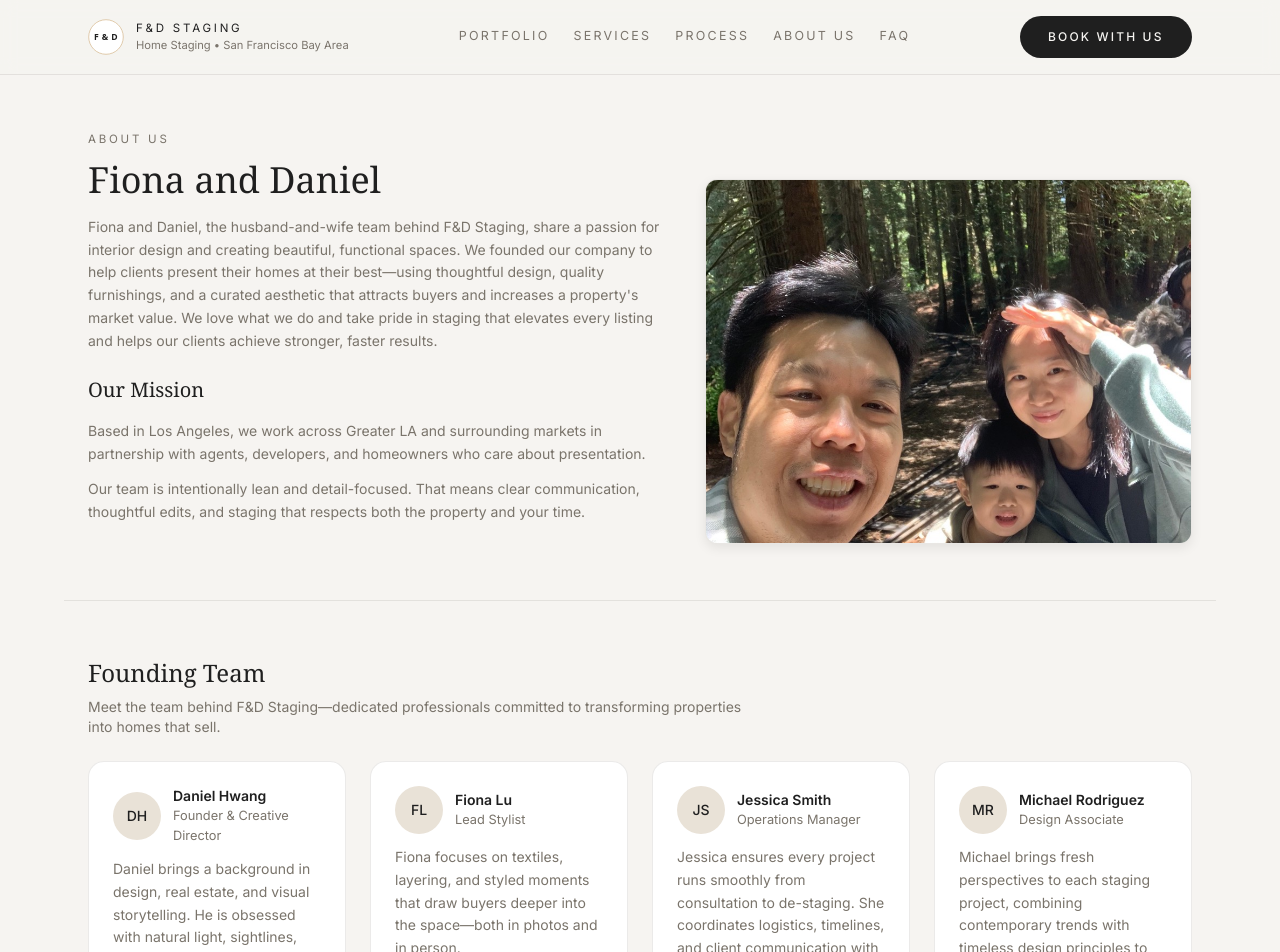
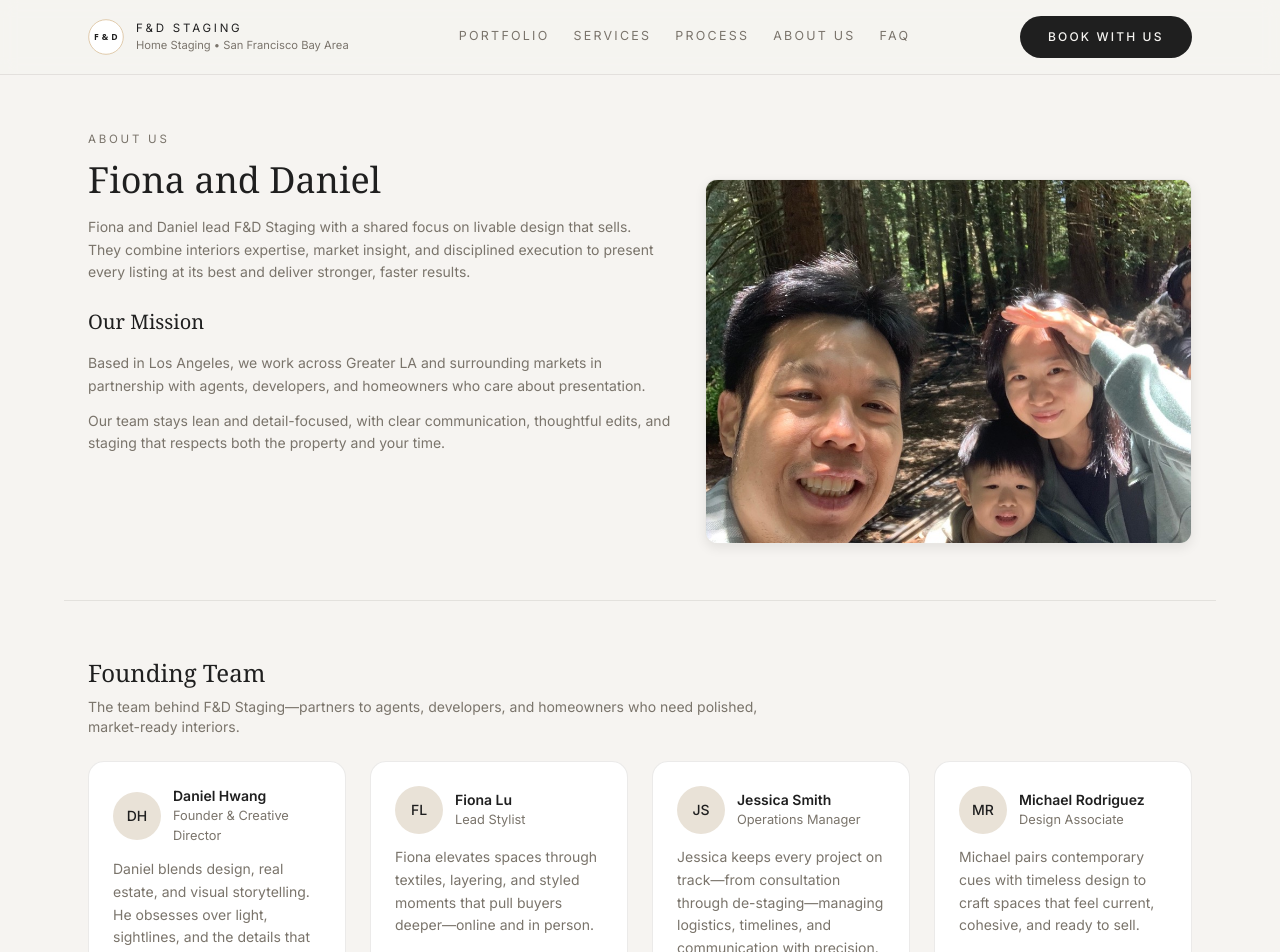
Before and after one commit to timothychengg/fd-staging, a Next.js app: page /about in a window 1280 px wide. Shown: the top 952 px of the page. Built offline with nearby package versions, Linux system fonts and the light colour scheme.

Commit message:
Polish site copy and stat layout

```diff
--- a/app/about/page.js
+++ b/app/about/page.js
@@ -39,14 +39,10 @@ export default function AboutPage() {
                 Fiona and Daniel
               </h1>
               <p className='max-w-xl text-sm leading-relaxed text-luxmuted'>
-                Fiona and Daniel, the husband-and-wife team behind F&amp;D
-                Staging, share a passion for interior design and creating
-                beautiful, functional spaces. We founded our company to help
-                clients present their homes at their best—using thoughtful
-                design, quality furnishings, and a curated aesthetic that
-                attracts buyers and increases a property's market value. We love
-                what we do and take pride in staging that elevates every listing
-                and helps our clients achieve stronger, faster results.
+                Fiona and Daniel lead F&amp;D Staging with a shared focus on
+                livable design that sells. They combine interiors expertise,
+                market insight, and disciplined execution to present every
+                listing at its best and deliver stronger, faster results.
               </p>
             </div>
             <div className='space-y-4 text-luxmuted'>
@@ -58,9 +54,9 @@ export default function AboutPage() {
                   and homeowners who care about presentation.
                 </p>
                 <p>
-                  Our team is intentionally lean and detail-focused. That means
-                  clear communication, thoughtful edits, and staging that
-                  respects both the property and your time.
+                  Our team stays lean and detail-focused, with clear
+                  communication, thoughtful edits, and staging that respects
+                  both the property and your time.
                 </p>
               </div>
             </div>
@@ -89,8 +85,8 @@ export default function AboutPage() {
               Founding Team
             </h2>
             <p className='text-sm text-luxmuted max-w-2xl'>
-              Meet the team behind F&amp;D Staging—dedicated professionals
-              committed to transforming properties into homes that sell.
+              The team behind F&amp;D Staging—partners to agents, developers,
+              and homeowners who need polished, market-ready interiors.
             </p>
           </div>
           <div className='grid gap-6 text-sm md:grid-cols-2 lg:grid-cols-4'>
@@ -109,9 +105,9 @@ export default function AboutPage() {
                 </div>
               </div>
               <p className='text-luxmuted leading-relaxed'>
-                Daniel brings a background in design, real estate, and visual
-                storytelling. He is obsessed with natural light, sightlines, and
-                the small details that make a room feel finished.
+                Daniel blends design, real estate, and visual storytelling. He
+                obsesses over light, sightlines, and the details that make a
+                space feel finished.
               </p>
             </article>
             <article className='space-y-3 rounded-2xl border border-luxmuted/15 bg-white p-6 transition-shadow hover:shadow-lg'>
@@ -127,8 +123,8 @@ export default function AboutPage() {
                 </div>
               </div>
               <p className='text-luxmuted leading-relaxed'>
-                Fiona focuses on textiles, layering, and styled moments that
-                draw buyers deeper into the space—both in photos and in person.
+                Fiona elevates spaces through textiles, layering, and styled
+                moments that pull buyers deeper—online and in person.
               </p>
             </article>
             <article className='space-y-3 rounded-2xl border border-luxmuted/15 bg-white p-6 transition-shadow hover:shadow-lg'>
@@ -146,9 +142,9 @@ export default function AboutPage() {
                 </div>
               </div>
               <p className='text-luxmuted leading-relaxed'>
-                Jessica ensures every project runs smoothly from consultation to
-                de-staging. She coordinates logistics, timelines, and client
-                communication with precision and care.
+                Jessica keeps every project on track—from consultation through
+                de-staging—managing logistics, timelines, and communication with
+                precision.
               </p>
             </article>
             <article className='space-y-3 rounded-2xl border border-luxmuted/15 bg-white p-6 transition-shadow hover:shadow-lg'>
@@ -166,9 +162,8 @@ export default function AboutPage() {
                 </div>
               </div>
               <p className='text-luxmuted leading-relaxed'>
-                Michael brings fresh perspectives to each staging project,
-                combining contemporary trends with timeless design principles to
-                create spaces that resonate with today's buyers.
+                Michael pairs contemporary cues with timeless design to craft
+                spaces that feel current, cohesive, and ready to sell.
               </p>
             </article>
           </div>
--- a/app/page.js
+++ b/app/page.js
@@ -20,10 +20,6 @@ const STATS = [
     value: '15–25%',
   },
   {
-    label: 'Listing Volume',
-    value: '300M+',
-  },
-  {
     label: 'Average Sale Time',
     value: '21 Days',
   },
@@ -35,6 +31,10 @@ const STATS = [
     label: 'Years Experience',
     value: '5+',
   },
+  {
+    label: 'Listing Volume',
+    value: '300M+',
+  },
 ];
 
 const FEATURED_PROJECTS = [
@@ -43,7 +43,7 @@ const FEATURED_PROJECTS = [
     address: '5246 Montecito Dr, Concord',
     area: 'Concord • 5 bd • 4.5 ba • 3,589 sq ft',
     blurb:
-      'Remodeled single-family home in gated community with master suite, updated kitchen, and great room. Sold for $1,680,000 in November 2024.',
+      'Open-plan home with warm woods, sculptural decor, and layered textiles to highlight indoor–outdoor flow. Sold for $1,680,000 in 6 days.',
     image: '/concord1.webp',
     imageAlt:
       'Staged living room in Concord home featuring modern furnishings and warm decor',
@@ -53,7 +53,7 @@ const FEATURED_PROJECTS = [
     address: '2339 Kinetic Common Unit 202, Fremont',
     area: 'Fremont • 3 bd • 2 ba • 1,550 sq ft',
     blurb:
-      'Modern 2019 corner unit by Toll Brothers with high ceilings, spacious patio, and updated KitchenAid appliances. Resort-style community amenities.',
+      'Corner unit staged with soft neutrals, plush textures, and tailored silhouettes to create a calm, elevated backdrop.',
     image: '/fremont1.webp',
     imageAlt:
       'Staged modern condominium in Fremont with contemporary minimalist design',
@@ -63,7 +63,7 @@ const FEATURED_PROJECTS = [
     address: '30 Park St, San Francisco',
     area: 'San Francisco • 4 bd • 2 ba • 1,427 sq ft',
     blurb:
-      "1908 Victorian in Bernal Heights with renovated chef's kitchen, formal dining, and flexible garage-level space. Sold for $1,588,000 in January 2025.",
+      'Industrial loft softened with organic shapes, vintage-inspired pieces, and warm lighting to appeal to creative buyers.',
     image: '/sf1.webp',
     imageAlt:
       'Staged Victorian home in San Francisco featuring elegant interior design',
@@ -98,15 +98,15 @@ const PARTNER_LOGOS = [
 const SERVICES = [
   {
     title: 'Vacant Home Staging',
-    body: 'Full furnishings, art, and styling for empty homes that need a complete story online and in person.',
+    body: 'Complete furnishings, art, and styling so empty homes present a clear, cohesive story.',
   },
   {
     title: 'Occupied Staging & Refresh',
-    body: 'Edit, re-arrange, and layer in key pieces so clients can live comfortably while showing.',
+    body: 'Edit, re-arrange, and layer key pieces so clients can live comfortably while showing.',
   },
   {
     title: 'Model Homes & Developments',
-    body: 'Model units and amenity spaces designed to support premium positioning and absorption.',
+    body: 'Model units and amenity spaces designed to support premium positioning and faster absorption.',
   },
 ];
 
@@ -325,9 +325,9 @@ export default function Home() {
                 Elevate the offer.
               </h1>
               <p className='max-w-md text-sm text-luxbg/85'>
-                F&amp;D Staging transforms empty rooms into warm, aspirational
-                homes that photograph beautifully, show effortlessly, and sell
-                faster at higher prices.
+                F&amp;D Staging turns empty properties into inviting,
+                market-ready homes that photograph crisply, show beautifully,
+                and sell faster at stronger prices.
               </p>
               <div className='flex flex-wrap gap-4 pt-1'>
                 <Link
@@ -348,8 +348,8 @@ export default function Home() {
                 </Link>
               </div>
               <p className='text-[0.72rem] uppercase tracking-[0.18em] text-luxbg/70'>
-                Serving Greater Los Angeles • Trusted by agents, developers
-                &amp; homeowners
+                Serving Greater Los Angeles • Trusted by agents, developers, and
+                homeowners
               </p>
             </MotionDiv>
           </div>
@@ -360,7 +360,8 @@ export default function Home() {
           className='border-b border-luxmuted/15 bg-white'
           aria-labelledby='stats-heading'
         >
-          <div className='section-shell grid gap-6 py-8 text-sm md:grid-cols-3 lg:grid-cols-6'>
+          <div className='section-shell overflow-x-auto'>
+            <div className='grid min-w-max auto-cols-fr grid-flow-col gap-6 py-8 text-sm'>
               <h2 id='stats-heading' className='sr-only'>
                 Performance statistics
               </h2>
@@ -378,6 +379,7 @@ export default function Home() {
                   </p>
                 </MotionDiv>
               ))}
+            </div>
           </div>
         </section>
 
@@ -460,7 +462,7 @@ export default function Home() {
                   Staging that meets the moment.
                 </h2>
                 <p className='mt-2 max-w-md text-sm text-luxmuted'>
-                  Tailored services for vacant homes, occupied listings, and new
+                  Tailored support for vacant homes, occupied listings, and new
                   developments—each with a clear, predictable process.
                 </p>
               </div>
@@ -567,8 +569,8 @@ export default function Home() {
             >
               <p className='tagline mb-3 text-luxbg/70'>Client Perspective</p>
               <blockquote className='heading-serif text-2xl leading-relaxed md:text-3xl'>
-                "They turned an empty shell into a home buyers instantly
-                connected with—online and in person."
+                "They turned an empty shell into a home buyers connected with—
+                online and in person."
               </blockquote>
               <p className='mt-3 text-sm text-luxbg/80'>
                 — Alex Rivera, Listing Agent
@@ -608,8 +610,8 @@ export default function Home() {
                 Have a listing coming to market?
               </h2>
               <p className='mt-2 max-w-md text-sm text-luxmuted leading-relaxed'>
-                Share the basics—address, timeline, and a few photos—and we will
-                follow up with recommendations and a clear proposal.
+                Share the address, timeline, and a few photos—we will follow up
+                with recommendations and a clear, fast proposal.
               </p>
             </div>
             <Link
```
Also changed, not shown: app/portfolio/page.js (+5 -5 lines). Lines whose indentation alone changed are shown as unchanged.
